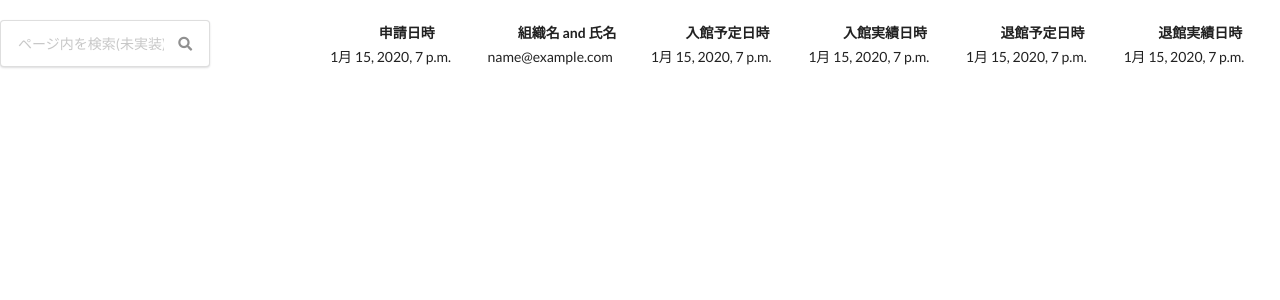
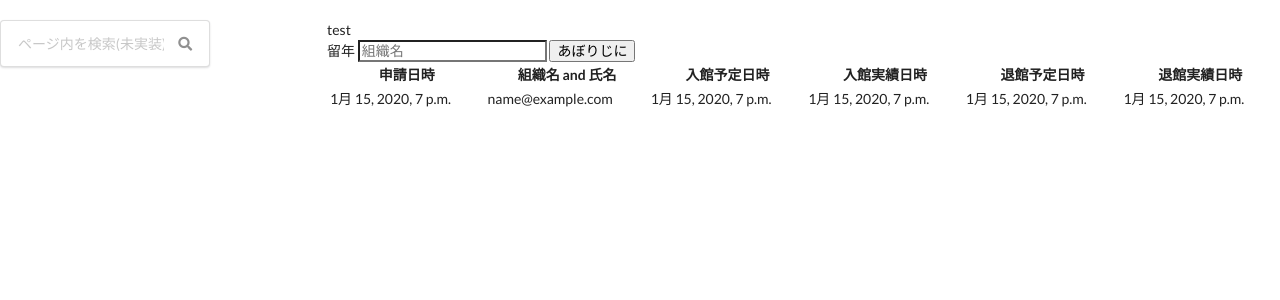
Before and after one commit to t17cs015/T01_deploy, a Django app: page /management_system/admin/list/ in a window 1280 px wide. Shown: the part 43-343 px from the top of the page. Run offline with Django 3.2, Linux system fonts and the light colour scheme; a user stored in the database is signed in; tables that the repository leaves empty hold one stand-in row (values such as "Sample post"); some libraries are stand-ins or nearby versions.

Commit message:
[add] 管理者頁に組織名検索用のテキストボックスと検索ボタンを追加

```diff
--- a/management_system/templates/management_system/admin_list.html
+++ b/management_system/templates/management_system/admin_list.html
@@ -2,6 +2,14 @@
 {% block title %} List {% endblock %}
 
 {% block main %}
+<form method="get" action="" name="filter_form">
+    <legend>test</legend>
+    <div>
+        <span>留年</span>
+        <input type="search" id="filter_name" name="name" placeholder="組織名">
+        <button id="filter">あぼりじに</button>
+    </div>
+</form>
 <table>
     <thead>
         <tr>
--- a/management_system/views.py
+++ b/management_system/views.py
@@ -176,3 +176,7 @@ class RequestListView(LoginRequiredMixin, ListView):
     model = Request
     login_url = 'admin_login'
     template_name = 'management_system/admin_list.html'
+
+    def get_context_data(self, **kwargs):
+        context = super(RequestListView, self).get_context_data(**kwargs)
+        return context
```
